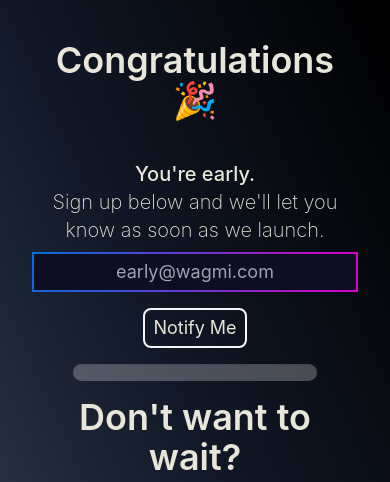
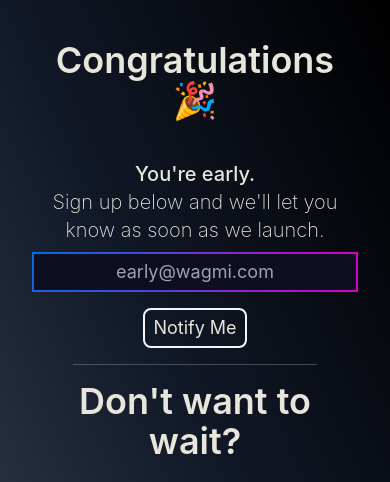
Before and after one commit to SJDunkelman/enclosed.money, an Astro site: page /join in a window 390 px wide. Shown: the top 482 px of the page. Built offline with nearby package versions, Linux system fonts and the light colour scheme; Astro itself is replaced by a stand-in of ours; a web font is replaced by a local one.

Commit message:
fixed hr line on mobile

```diff
--- a/src/pages/join.astro
+++ b/src/pages/join.astro
@@ -18,7 +18,7 @@
                 <input type="submit" value="Notify Me" class=" border-light-black dark:border-ghost-white rounded-lg border-2 px-2 py-1 w-min">
             </form> -->
             <EmailSignup client:load />
-            <div class="border-t-[1px] w-3/4 opacity-25 bg-white rounded-2xl py-2" />
+            <div class="border-t-[1px] w-3/4 opacity-25 bg-white rounded-2xl my-2" />
             <div class="flex flex-col font-extralight">
                 <h1 class="text-4xl pb-6 font-semibold">Don&apos;t want to wait?</h1>
                 <p>Join us in building <span class="text-gradient font-medium">Enclosed Money DAO</span></p>
```
